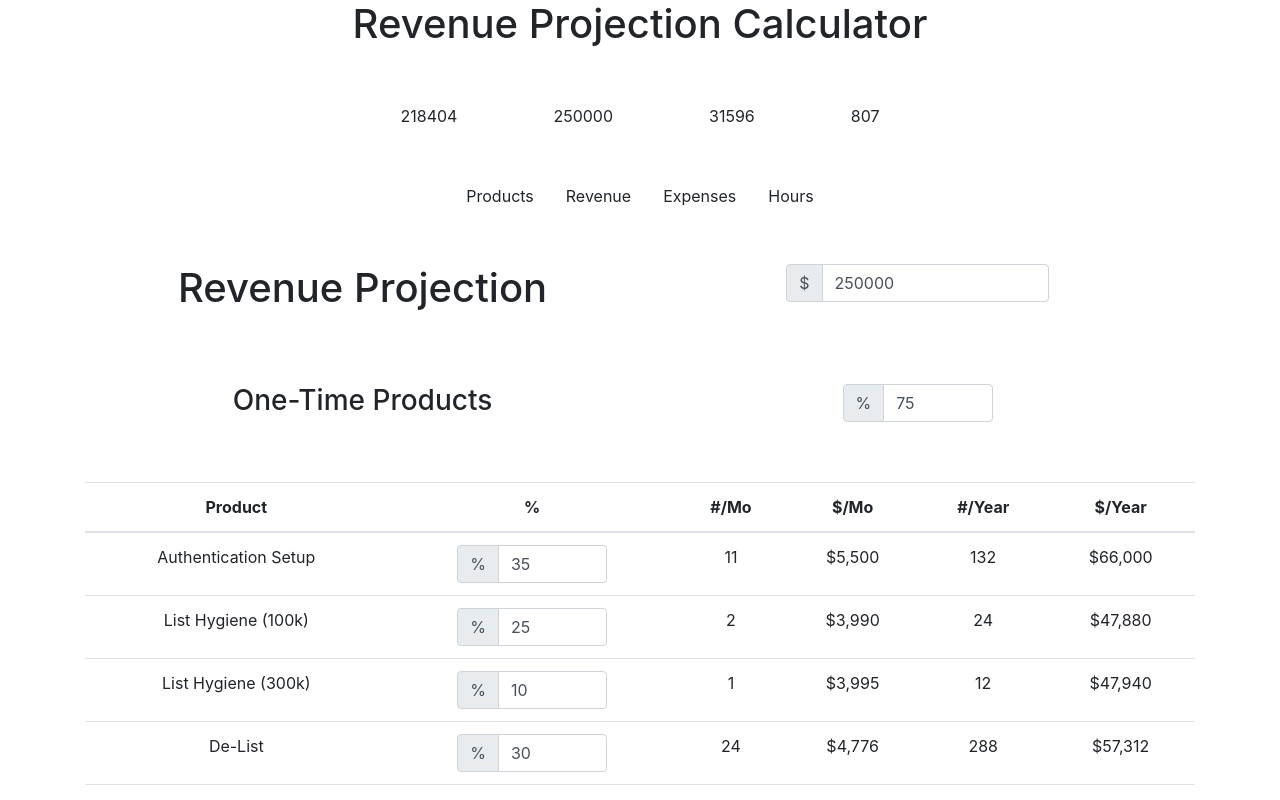
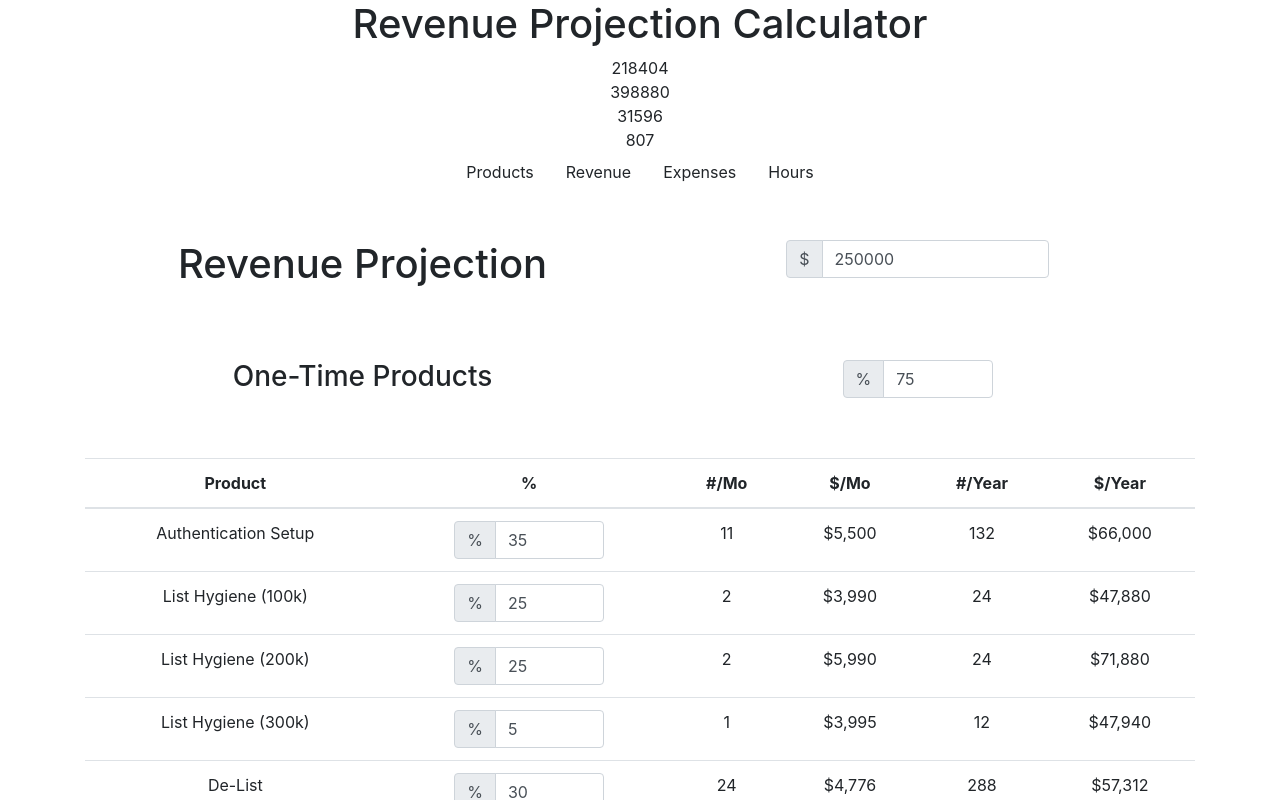
Before and after one commit to SSelke/revenue-calculator-redux, a React app: page / in a window 1280 px wide. Both pictures are taken after a click on the element "Revenue". Shown: the top 800 px of the page. Built offline with nearby package versions, Linux system fonts and the light colour scheme.

Commit message:
ALLL LOGIC DONE :)

```diff
--- a/src/components/tables/expenses/expenses.js
+++ b/src/components/tables/expenses/expenses.js
@@ -1,6 +1,6 @@
 import React, { Component, Fragment } from 'react';
 import {connect} from 'react-redux';
-import { updateExpenses } from '../../../actions/index';
+import { updateExpenses, updateHeader } from '../../../actions/index';
 import { bindActionCreators } from 'redux';
 import { LIST_EXPENSES } from '../../../resources/list_expenses';
 
@@ -12,7 +12,7 @@ class expenses extends Component {
         }
 
         newData.expenses.push({ expense: 'New Expense', category: 'Chose a category', amount: 0, id: Math.floor(Math.random() * (10000 - 1) + 1)});
-
+        this.getTotalExpenses(newData);
         this.props.updateExpenses(newData);
     }
 
@@ -22,6 +22,7 @@ class expenses extends Component {
         }
         const index = newData.expenses.findIndex(obj => obj.id === id);
         newData.expenses.splice(index, 1);
+        this.getTotalExpenses(newData);
         this.props.updateExpenses(newData);
     }
 
@@ -31,8 +32,28 @@ class expenses extends Component {
         }
         const index = newData.expenses.findIndex(obj => obj.id === id);
         newData.expenses[index][type] = event.target.value;
+        this.getTotalExpenses(newData);
         this.props.updateExpenses(newData);
     }
+
+    getTotalExpenses = (data) => {
+        const newData = {
+            ...this.props.header
+        };
+
+        const index = newData.headers.findIndex(obj => obj.type === 'Expenses');
+        let totalExpenses = 0;
+        data.expenses.map(data => {
+            totalExpenses += Number(data.amount);
+            return (null);
+        });
+
+        newData.headers[index].value = totalExpenses * 12;
+
+        this.props.updateHeader(newData);
+    }
+
+
 
     render() {
 
@@ -105,7 +126,11 @@ class expenses extends Component {
 }
 
 function mapDispatchToProps(dispatch) {
-    return bindActionCreators({ updateExpenses }, dispatch);
+    return bindActionCreators({ updateExpenses, updateHeader }, dispatch);
 }
 
-export default connect(null, mapDispatchToProps)(expenses);
+function mapStateToProps(state) {
+    return { header: state.header };
+}
+
+export default connect(mapStateToProps, mapDispatchToProps)(expenses);
--- a/src/components/tables/products/products.js
+++ b/src/components/tables/products/products.js
@@ -1,17 +1,19 @@
 import React, { Component } from 'react';
 import {connect} from 'react-redux';
 import { bindActionCreators } from 'redux';
-import { updateProduct } from '../../../actions/index';
+import { updateProduct, updateHeader } from '../../../actions/index';
+
 
 class products extends Component {
 
-    handleUpdateProduct = (event, type, id) => {
+    handleUpdateProduct = (value, type, id) => {
         const param = type;
         const newData = {
             ...this.props.data
         }
         const index = newData[this.props.type].findIndex( obj => obj.id === id );
-        newData[this.props.type][index][param] = event.target.value;
+        newData[this.props.type][index][param] = value;
+        this.getTotalRate(newData);
         this.props.updateProduct(newData);
     }
 
@@ -20,6 +22,7 @@ class products extends Component {
             ...this.props.data
         }
         newData[this.props.type].push({ product: 'New Entry', price: 0, rate: 0, percentage: 0, id: Math.floor(Math.random() * (10000 - 1) + 1)});
+        this.getTotalRate(newData);
         this.props.updateProduct(newData);
     }
 
@@ -29,7 +32,57 @@ class products extends Component {
         }
         const index = newData[this.props.type].findIndex(obj => obj.id === id);
         newData[this.props.type].splice(index, 1);
+        this.getTotalRate(newData);
         this.props.updateProduct(newData);
+    }
+
+    getTotalRate = (data) => {
+        this.getTotal(data)
+        const newData = {
+            ...this.props.header
+        };
+        let rate = 0;
+        let count = 0;
+        data.products.map(data => {
+            if(data.rate > 0 && data.price > 0 ) {
+                count++;
+            }
+            rate += data.rate === 0 ? 0 : Number(data.price) / Number(data.rate);
+            return(null);
+        });
+        data.packages.map(data => {
+            count++;
+            rate += data.rate === 0 ? 0 : Number(data.price) / Number(data.rate);
+            return (null);
+        });
+        const index = newData.headers.findIndex(obj => obj.type === 'Rate');
+        newData.headers[index].value = count === 0 ? 0 : Math.ceil(rate / count);
+
+        this.props.updateHeader(newData);
+    }
+
+    getTotal = (data) => {
+
+        const newData = {
+            ...this.props.header
+        };
+        let revenue = 0;
+        data.products.map(data => {
+            const months = data.price === 0 ? 0 : Math.ceil((((Number(data.percentage) / 100) * Number((this.props.revenueData.productsPercentage / 100) * this.props.revenueData.projection)) / 12) / Number(data.price));
+            const revenueYear = Number(data.price) * (months * 12);
+            revenue += revenueYear;
+            return (null);
+        });
+
+        data.packages.map(data => {
+            const months = data.price === 0 ? 0 : Math.ceil((((Number(data.percentage) / 100) * Number((this.props.revenueData.packagesPercentage / 100) * this.props.revenueData.projection)) / 12) / Number(data.price));
+            const revenueYear = Number(data.price) * (months * 12);
+            revenue += revenueYear;
+            return (null);
+        });
+        newData.headers[1].value = revenue;
+        newData.headers[0].value = revenue - this.props.header.headers[2].value;
+        this.props.updateHeader(newData);
     }
 
     render() {
@@ -58,17 +111,17 @@ class products extends Component {
                             return (
                                 <tr key={index}>
                                     <td><button className="btn btn-danger btn-small" onClick={() => this.deleteRowHandler(data.id)}>Delete</button></td>
-                                    <td><input type="text" className="form-control" value={data.product} onChange={(event) => { this.handleUpdateProduct(event, 'product', data.id) }} /></td>
+                                    <td><input type="text" className="form-control" value={data.product} onChange={(event) => { this.handleUpdateProduct(event.target.value, 'product', data.id) }} /></td>
                                     <td>
                                         <div className="input-group mr-auto ml-auto">
                                             <div className="input-group-prepend">
                                                 <span className="input-group-text">$</span>
                                             </div>
-                                            <input type="number" className="form-control" value={data.price} onChange={(event) => { this.handleUpdateProduct(event, 'price', data.id) }} />
+                                            <input type="number" className="form-control" value={data.price} onChange={(event) => { this.handleUpdateProduct(Number(event.target.value), 'price', data.id) }} />
                                         </div>
                                     </td>
                                     <td>
-                                        <input type="number" className="form-control w-50 ml-auto mr-auto" value={data.rate} onChange={(event) => { this.handleUpdateProduct(event, 'rate', data.id) }} />
+                                        <input type="number" className="form-control w-50 ml-auto mr-auto" value={data.rate} onChange={(event) => { this.handleUpdateProduct(Number(event.target.value), 'rate', data.id) }} />
                                     </td>
                                     <td>${data.price === 0 || data.rate === 0 ? 0 : !data.price || !data.rate ? 0 : Math.ceil(data.price / data.rate).toLocaleString()}</td>
                                 </tr>
@@ -89,7 +142,11 @@ class products extends Component {
 }
 
 function mapDispatchToProps(dispatch) {
-    return bindActionCreators({ updateProduct }, dispatch);
+    return bindActionCreators({ updateProduct, updateHeader }, dispatch);
 }
 
-export default connect(null, mapDispatchToProps)(products);
+function mapStateToProps(state) {
+    return { revenueData: state.percentage, header: state.header };
+}
+
+export default connect(mapStateToProps, mapDispatchToProps)(products);
--- a/src/components/tables/revenue/revenue.js
+++ b/src/components/tables/revenue/revenue.js
@@ -1,7 +1,7 @@
 import React, { Component } from 'react';
 import { connect } from 'react-redux';
 import { bindActionCreators } from 'redux';
-import { updateProduct } from '../../../actions/index';
+import { updateProduct, updateHeader } from '../../../actions/index';
 
 class products extends Component {
 
@@ -16,8 +16,35 @@ class products extends Component {
         }
         const index = newData[this.props.type].findIndex(obj => obj.id === id);
         newData[this.props.type][index][param] = event.target.value;
+        this.getTotal(newData);
         this.props.updateProduct(newData);
     }
+
+    getTotal = (data) => {
+
+        const newData = {
+            ...this.props.header
+        };
+        let revenue = 0;
+        data.products.map(data => {
+            const months = data.price === 0 ? 0 : Math.ceil((((Number(data.percentage) / 100) * Number(this.props.percentage['products'])) / 12) / Number(data.price));
+            const revenueYear = Number(data.price) * (months * 12);
+            revenue += revenueYear;
+            return (null);
+        });
+        console.log(this.props.percentage['products']);
+
+        data.packages.map(data => {
+            const months = data.price === 0 ? 0 : Math.ceil((((Number(data.percentage) / 100) * Number(this.props.percentage['packages'])) / 12) / Number(data.price));
+            const revenueYear = Number(data.price) * (months * 12);
+            revenue += revenueYear;
+            return (null);
+        });
+        newData.headers[1].value = revenue;
+        newData.headers[0].value = revenue - this.props.header.headers[2].value;
+        this.props.updateHeader(newData);
+    }
+
 
 
     render() {
@@ -27,7 +54,6 @@ class products extends Component {
         let amountSoldPerMonth = 0;
         let amountSoldPerYear = 0;
         let totalPercentage = 0;
-
 
         return (
             <div className="table-responsive">
@@ -48,7 +74,7 @@ class products extends Component {
                             let amountPerMonth = 0;
                             let amountPerYear = 0;
                             let revenuePerYear = 0;
-                            months = Math.ceil((((Number(data.percentage) / 100) * Number(this.props.percentage)) / 12) / Number(data.price));
+                            months = data.price === 0 ? 0 : Math.ceil((((Number(data.percentage) / 100) * Number(this.props.percentage[this.props.type])) / 12) / Number(data.price));
                             amountPerMonth = months * Number(data.price);
                             amountPerYear = months * 12;
                             revenuePerYear = Number(data.price) * (months * 12);
@@ -96,11 +122,11 @@ class products extends Component {
 }
 
 function mapDispatchToProps(dispatch) {
-    return bindActionCreators({ updateProduct }, dispatch);
+    return bindActionCreators({ updateProduct, updateHeader }, dispatch);
 }
 
 function mapStateToProps(state) {
-    return { totals: state.tableTotals};
+    return { totals: state.tableTotals, header: state.header };
 }
 
 export default connect(mapStateToProps, mapDispatchToProps)(products);
--- a/src/containers/header/number_header.js
+++ b/src/containers/header/number_header.js
@@ -5,7 +5,7 @@ class header extends Component {
     render() {
         return (
             <div>
-                {this.props.header.map( num => <div key={num} className="d-inline-block m-5">{num}</div>)}
+                {this.props.header.headers.map(data => <div key={data.type}>{data.value}</div>)}
             </div>
         );
     }
--- a/src/containers/tabs/revenue/revenue.js
+++ b/src/containers/tabs/revenue/revenue.js
@@ -1,40 +1,84 @@
 import React, { Component } from 'react';
 import TableRevenue from '../../../components/tables/revenue/revenue';
 import { connect } from 'react-redux';
+import { bindActionCreators } from 'redux';
+import { updatePercentage, updateHeader } from '../../../actions/index';
 
 class revenue extends Component {
 
-    state = {
-        productsPercentage: 75,
-        packagesPercentage: 25,
-        projection: 250000
-    }
-
-    updatePercentage = (event, type) => {
+    updatePercentageHandler = (event, type) => {
         let newPercentage = 0;
         let otherPercentage = 0;
+        const newData = {
+            ...this.props.revenueData
+        }
         switch(type) {
             case 'products':
-                newPercentage = this.state.productsPercentage;
-                newPercentage = event.target.value;
+                newPercentage = this.props.revenueData.productsPercentage;
+                newPercentage = Number(event.target.value);
                 otherPercentage = 100 - newPercentage;
-                this.setState({productsPercentage: newPercentage, packagesPercentage: otherPercentage});
+                newData.productsPercentage = newPercentage;
+                newData.packagesPercentage = otherPercentage;
+                this.props.updatePercentage(newData);
+                this.getTotal(this.props.data, newData);
                 return;
             case 'packages':
-                newPercentage = this.state.packagesPercentage;
-                newPercentage = event.target.value;
+                newPercentage = this.props.revenueData.packagesPercentage;
+                newPercentage = Number(event.target.value);
                 otherPercentage = 100 - newPercentage;
-                this.setState({packagesPercentage: newPercentage, productsPercentage: otherPercentage});
+                newData.packagesPercentage = newPercentage;
+                newData.productsPercentage = otherPercentage;
+                this.props.updatePercentage(newData);
+                this.getTotal(this.props.data, newData);
                 return;
             default:
         }
     }
 
     updateProjection = (event) => {
-        this.setState({projection: event.target.value});
+        const newData = {
+            ...this.props.revenueData
+        }
+
+        newData.projection = event.target.value;
+        this.props.updatePercentage(newData);
+        this.getTotal(this.props.data, newData);
+    }
+
+    getTotal = (data, revInfo) => {
+
+        const newData = {
+            ...this.props.header
+        };
+        let revenue = 0;
+        data.products.map(data => {
+            const months = data.price === 0 ? 0 : Math.ceil((((Number(data.percentage) / 100) * Number((revInfo.productsPercentage / 100) * revInfo.projection)) / 12) / Number(data.price));
+            const revenueYear = Number(data.price) * (months * 12);
+            revenue += revenueYear;
+            return (null);
+        });
+
+        data.packages.map(data => {
+            const months = data.price === 0 ? 0 : Math.ceil((((Number(data.percentage) / 100) * Number((revInfo.packagesPercentage / 100) * revInfo.projection)) / 12) / Number(data.price));
+            const revenueYear = Number(data.price) * (months * 12);
+            revenue += revenueYear;
+            return (null);
+        });
+        newData.headers[1].value = revenue;
+        newData.headers[0].value = revenue - this.props.header.headers[2].value;
+        this.props.updateHeader(newData);
     }
 
     render() {
+
+        const products = (this.props.revenueData.productsPercentage / 100) * this.props.revenueData.projection;
+        const packages = (this.props.revenueData.packagesPercentage / 100) * this.props.revenueData.projection;
+
+        const obj = {
+            products: products,
+            packages: packages
+        };
+
         return (
             <div id="Profit" style={{ display: this.props.visible !== 'Revenue' ? 'none' : 'block' }}>
                 <div className="container" >
@@ -52,7 +96,7 @@ class revenue extends Component {
                                             </div>
                                             <input type="number"
                                                 className="form-control"
-                                                value={this.state.projection}
+                                                value={this.props.revenueData.projection}
                                                 onChange={this.updateProjection}
                                             />
                                         </div>
@@ -75,14 +119,14 @@ class revenue extends Component {
                                             </div>
                                             <input  type="number"
                                                     className="form-control"
-                                                    value={this.state.productsPercentage}
-                                                    onChange={(event) => this.updatePercentage(event, 'products')}
+                                                    value={this.props.revenueData.productsPercentage}
+                                                    onChange={(event) => this.updatePercentageHandler(event, 'products')}
                                                     />
                                         </div>
                                     </div>
                                 </div>
                             </div>
-                            <TableRevenue data={this.props.data} type='products' percentage={(this.state.productsPercentage / 100) * this.state.projection} />
+                            <TableRevenue data={this.props.data} type='products' percentage={obj} />
                         </div>
                     </div>
                     <div className="row">
@@ -100,14 +144,14 @@ class revenue extends Component {
                                             <input
                                                     type="number"
                                                     className="form-control"
-                                                    value={this.state.packagesPercentage}
-                                                    onChange={(event) => this.updatePercentage(event, 'packages')}
+                                                    value={this.props.revenueData.packagesPercentage}
+                                                    onChange={(event) => this.updatePercentageHandler(event, 'packages')}
                                                     />
                                         </div>
                                     </div>
                                 </div>
                             </div>
-                            <TableRevenue data={this.props.data} type='packages' percentage={(this.state.packagesPercentage / 100) * this.state.projection}/>
+                            <TableRevenue data={this.props.data} type='packages' percentage={obj} />
                         </div>
                     </div>
                 </div>
@@ -116,8 +160,12 @@ class revenue extends Component {
     }
 }
 
-function mapStateToProps(state) {
-    return { visible: state.visible, data: state.data };
+function mapDispatchToProps(dispatch) {
+    return bindActionCreators({ updatePercentage, updateHeader }, dispatch);
 }
 
-export default connect(mapStateToProps)(revenue);
+function mapStateToProps(state) {
+    return { visible: state.visible, data: state.data, revenueData: state.percentage, header: state.header };
+}
+
+export default connect(mapStateToProps, mapDispatchToProps)(revenue);
--- a/src/reducers/index.js
+++ b/src/reducers/index.js
@@ -4,13 +4,15 @@ import visibilityReducer from './reducer_set_visibility';
 import productsReducer from './reducer_products';
 import expensesReducer from './reducer_expenses';
 import hoursReducer from './reducer_hours';
+import percentageReducer from './reducer_percentage';
 
 const rootReducer = combineReducers({
     header: headerReducer,
     visible: visibilityReducer,
     data: productsReducer,
     expenses: expensesReducer,
-    hours: hoursReducer
+    hours: hoursReducer,
+    percentage: percentageReducer
 });
 
 export default rootReducer;
--- a/src/reducers/reducer_header.js
+++ b/src/reducers/reducer_header.js
@@ -1,3 +1,26 @@
-export default function() {
-    return [218404, 250000, 31596, 807];
+import { UPDATE_HEADER } from '../actions/index';
+
+// function getId() {
+//     return Math.floor(Math.random() * (10000 - 1) + 1);
+// }
+
+const initialState = {
+    headers: [
+        { type: "Profit", value: 218404},
+        { type: "Revenue", value: 398880},
+        { type: "Expenses", value: 31596},
+        { type: "Rate", value: 807}
+    ]
+};
+
+export default function (state = initialState, action) {
+    if (action.error) {
+        return state;
+    }
+
+    switch (action.type) {
+        case UPDATE_HEADER:
+            return action.payload;
+    }
+    return state;
 }
--- /dev/null
+++ b/src/reducers/reducer_percentage.js
@@ -0,0 +1,20 @@
+import { UPDATE_PERCENTAGE } from '../actions/index';
+
+const initialState = {
+    productsPercentage: 75,
+    packagesPercentage: 25,
+    projection: 250000,
+};
+
+export default function (state = initialState, action) {
+    if (action.error) {
+        return state;
+    }
+
+    switch (action.type) {
+        case UPDATE_PERCENTAGE:
+            return action.payload;
+        default:
+    }
+    return state;
+}
--- a/src/reducers/reducer_products.js
+++ b/src/reducers/reducer_products.js
@@ -9,7 +9,8 @@ const initialState = {
     products: [
         { product: 'Authentication Setup', price: 500, rate: 0.25, id: getId(), percentage: 35 },
         { product: 'List Hygiene (100k)', price: 1995, rate: 2, id: getId(), percentage: 25 },
-        { product: 'List Hygiene (300k)', price: 3995, rate: 3.5, id: getId(), percentage: 10 },
+        { product: 'List Hygiene (200k)', price: 2995, rate: 3, id: getId(), percentage: 25 },
+        { product: 'List Hygiene (300k)', price: 3995, rate: 3.5, id: getId(), percentage: 5 },
         { product: 'De-List', price: 199, rate: 0.25, id: 4, percentage: 30 }
     ],
     packages: [
```
Also changed, not shown: src/actions/index.js (+16 -0 lines).
